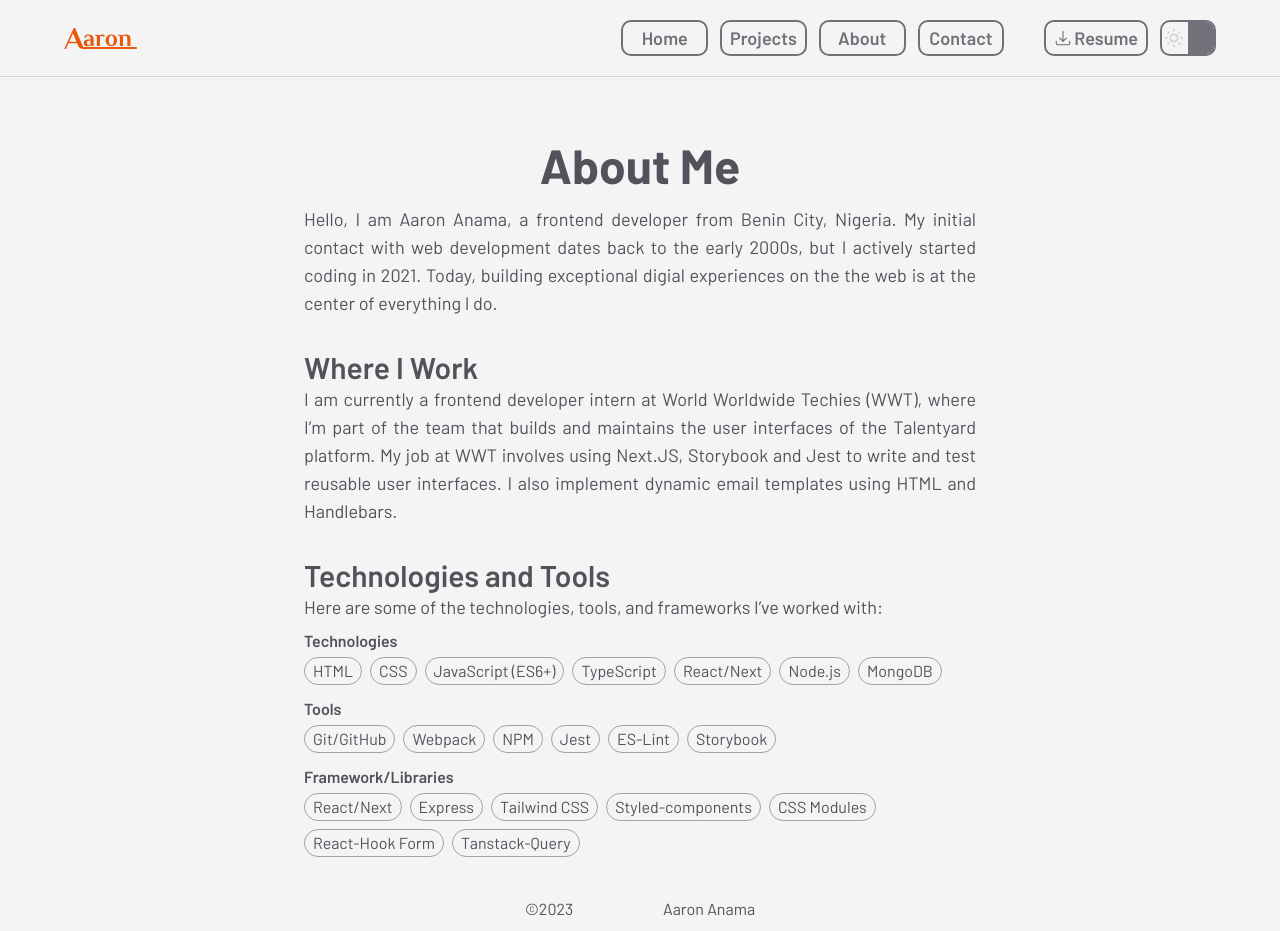
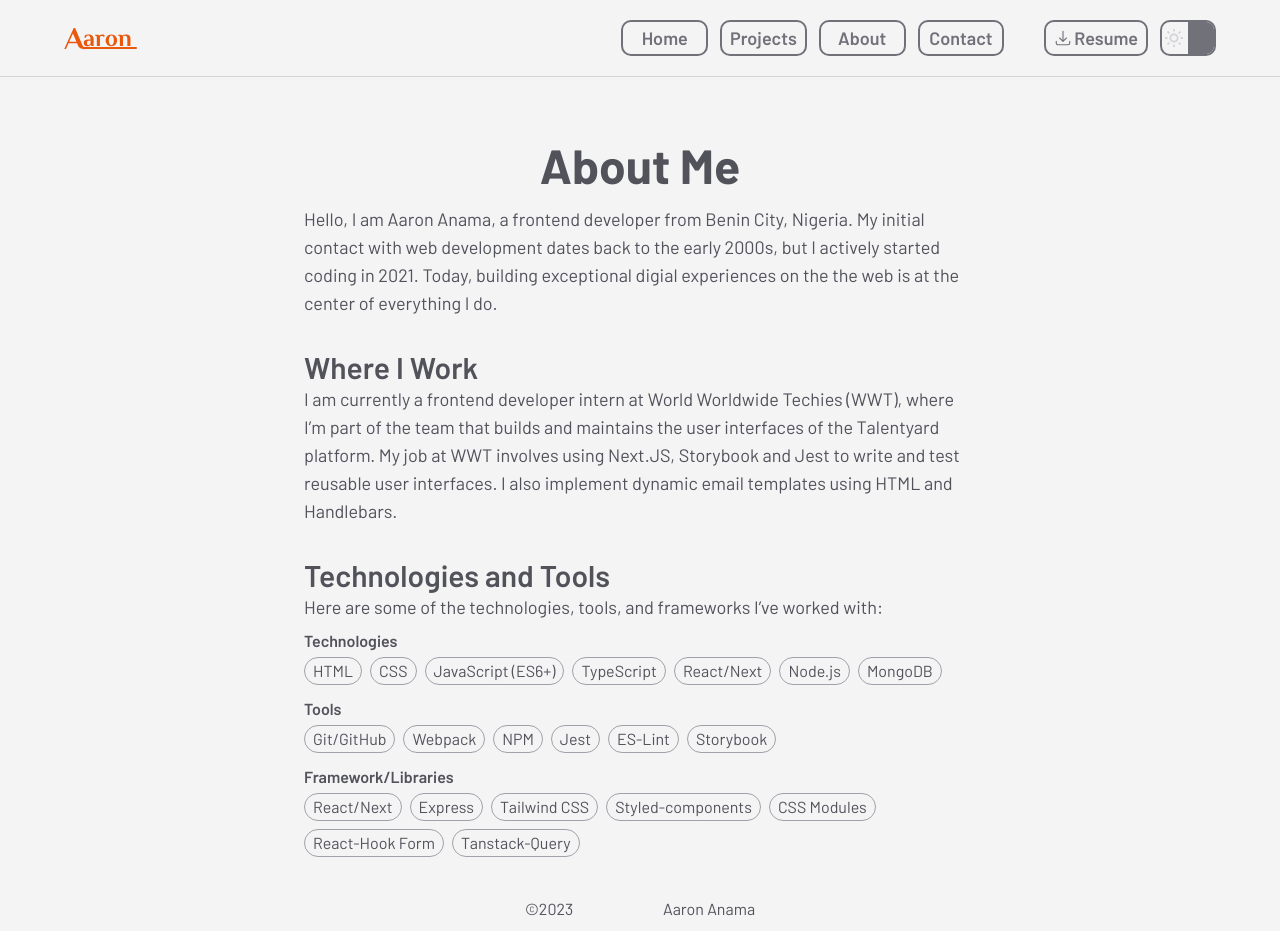
Before and after one commit to twikista/portfolio, a Next.js app: page /about in a window 1280 px wide. Built offline with nearby package versions, Linux system fonts and the light colour scheme.

Commit message:
clean up code

```diff
--- a/src/app/about/page.jsx
+++ b/src/app/about/page.jsx
@@ -56,7 +56,7 @@ function About() {
         <h1 className='text-3xl font-bold text-center capitalize md:text-5xl dark:text-zinc-200'>
           About me
         </h1>
-        <section className='max-w-2xl mx-auto mt-4 space-y-8 text-sm text-justify md:mb-10 sm:text-lg'>
+        <section className='max-w-2xl mx-auto mt-4 mb-6 space-y-8 text-base md:mb-10 sm:text-lg'>
           <p>
             Hello, I am Aaron Anama, a frontend developer from Benin City,
             Nigeria. My initial contact with web development dates back to the
--- a/src/components/Navbar.jsx
+++ b/src/components/Navbar.jsx
@@ -6,7 +6,6 @@ import Logo from './Logo'
 
 function Navbar() {
   const path = usePathname()
-  console.log(path)
   const navItems = [
     { id: 1, item: 'home', url: '/' },
     { id: 2, item: 'projects', url: 'projects' },
--- a/src/components/ThemeToggler.jsx
+++ b/src/components/ThemeToggler.jsx
@@ -1,5 +1,4 @@
 'use client'
-import Image from 'next/image'
 
 import { useThemeContext } from '@/context/ThemeContext'
 
```
Also changed, not shown: src/context/ThemeContext.jsx (+1 -7 lines).
